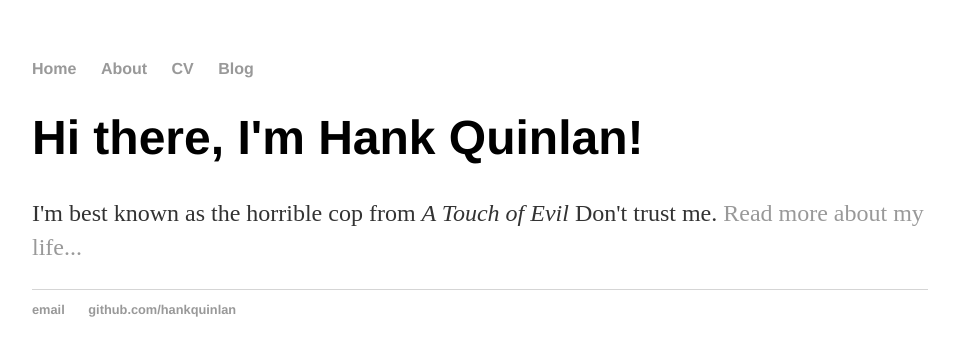
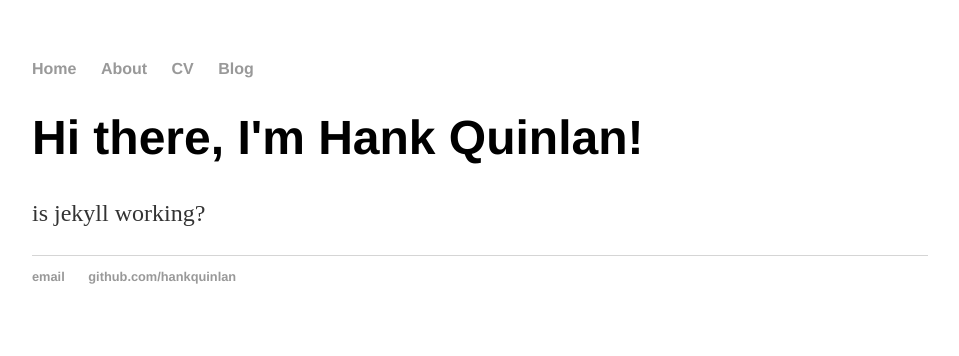
Before and after one commit to beast1313/beast1313.github.io, a Jekyll site: the page built from index.html, in a window 1280 px wide. Shown: the top 356 px of the page, without its empty margins (160-1119 px from the left). Built offline with Jekyll 4.4.1, drawn with Linux system fonts in a browser that asks for light colours.

Commit message:
Update index.html

```diff
--- a/index.html
+++ b/index.html
@@ -4,5 +4,5 @@ title: Hank Quinlan, Horrible Cop
 ---
 <div class="blurb">
 	<h1>Hi there, I'm Hank Quinlan!</h1>
-	<p>I'm best known as the horrible cop from <em>A Touch of Evil</em> Don't trust me. <a href="/about">Read more about my life...</a></p>
+	<p>is jekyll working?</a></p>
 </div><!-- /.blurb -->
```
